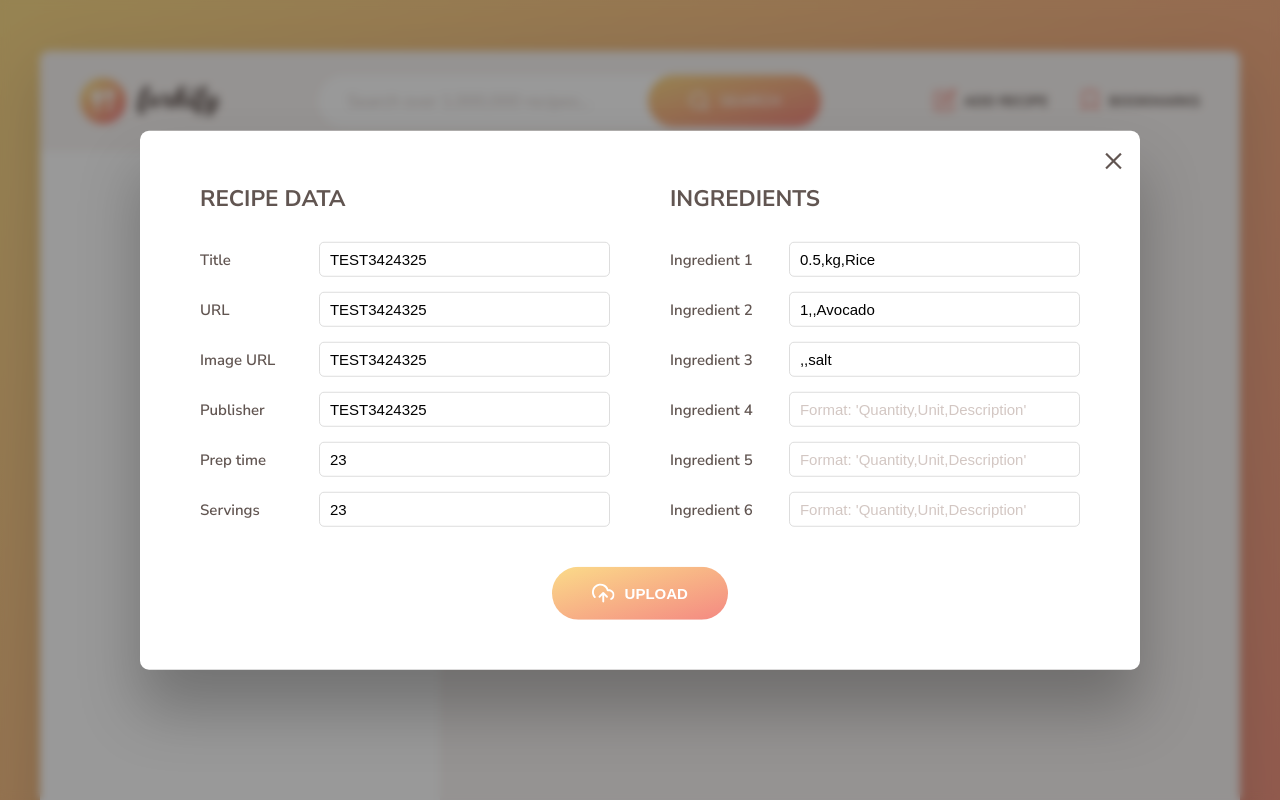
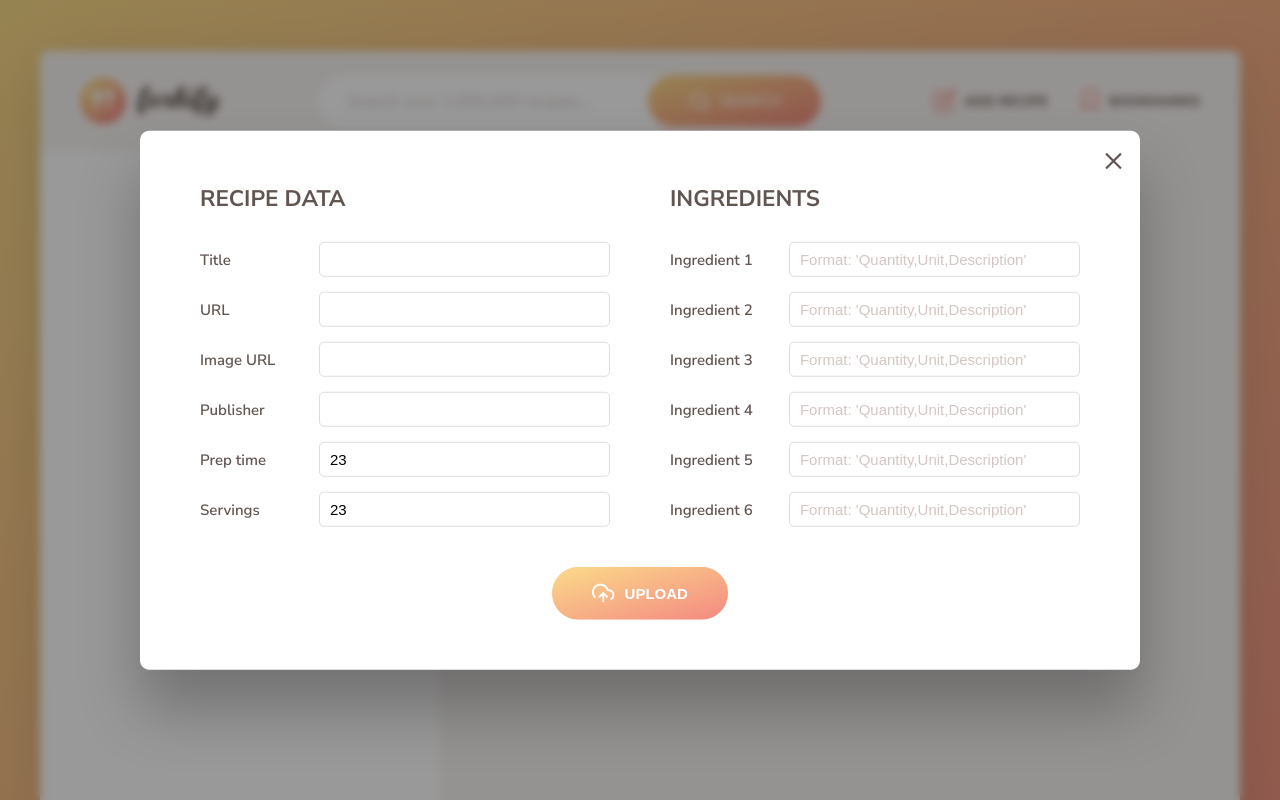
Before and after one commit to Ahmedashref26/Forkify, a website built with Parcel: page index.html in a window 1280 px wide. Both pictures are taken after a click on the button "ADD RECIPE". Shown: the top 800 px of the page. Built offline with nearby package versions, Linux system fonts and the light colour scheme.

Commit message:
modify html upload form values

```diff
--- a/index.html
+++ b/index.html
@@ -268,13 +268,13 @@
         <div class="upload__column">
           <h3 class="upload__heading">Recipe data</h3>
           <label>Title</label>
-          <input value="TEST3424325" required name="title" type="text" />
+          <input value="" required name="title" type="text" />
           <label>URL</label>
-          <input value="TEST3424325" required name="sourceUrl" type="text" />
+          <input value="" required name="sourceUrl" type="text" />
           <label>Image URL</label>
-          <input value="TEST3424325" required name="image" type="text" />
+          <input value="" required name="image" type="text" />
           <label>Publisher</label>
-          <input value="TEST3424325" required name="publisher" type="text" />
+          <input value="" required name="publisher" type="text" />
           <label>Prep time</label>
           <input value="23" required name="cookingTime" type="number" />
           <label>Servings</label>
@@ -285,7 +285,7 @@
           <h3 class="upload__heading">Ingredients</h3>
           <label>Ingredient 1</label>
           <input
-            value="0.5,kg,Rice"
+            value=""
             type="text"
             required
             name="ingredient-1"
@@ -293,14 +293,14 @@
           />
           <label>Ingredient 2</label>
           <input
-            value="1,,Avocado"
+            value=""
             type="text"
             name="ingredient-2"
             placeholder="Format: 'Quantity,Unit,Description'"
           />
           <label>Ingredient 3</label>
           <input
-            value=",,salt"
+            value=""
             type="text"
             name="ingredient-3"
             placeholder="Format: 'Quantity,Unit,Description'"
```
